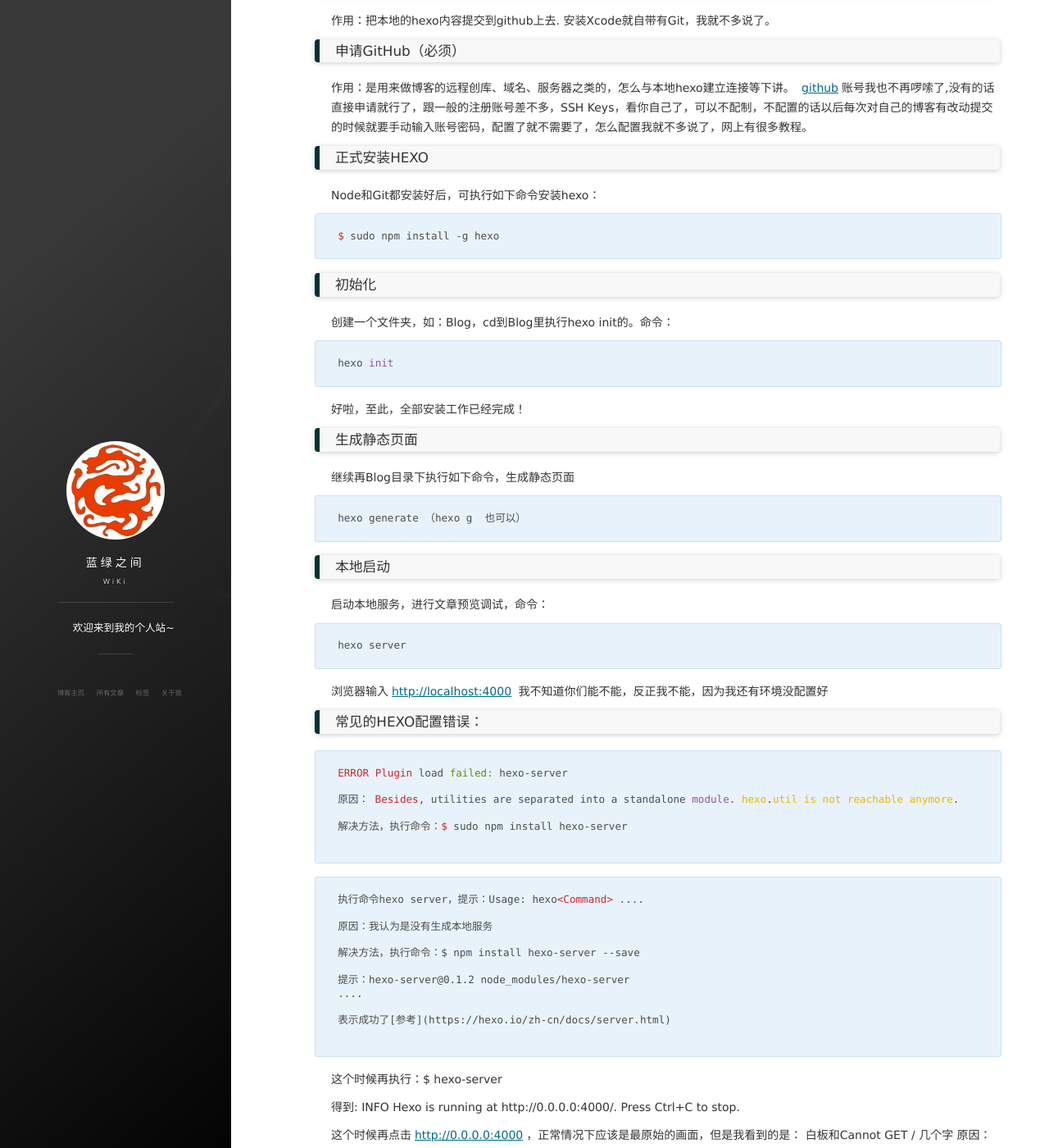
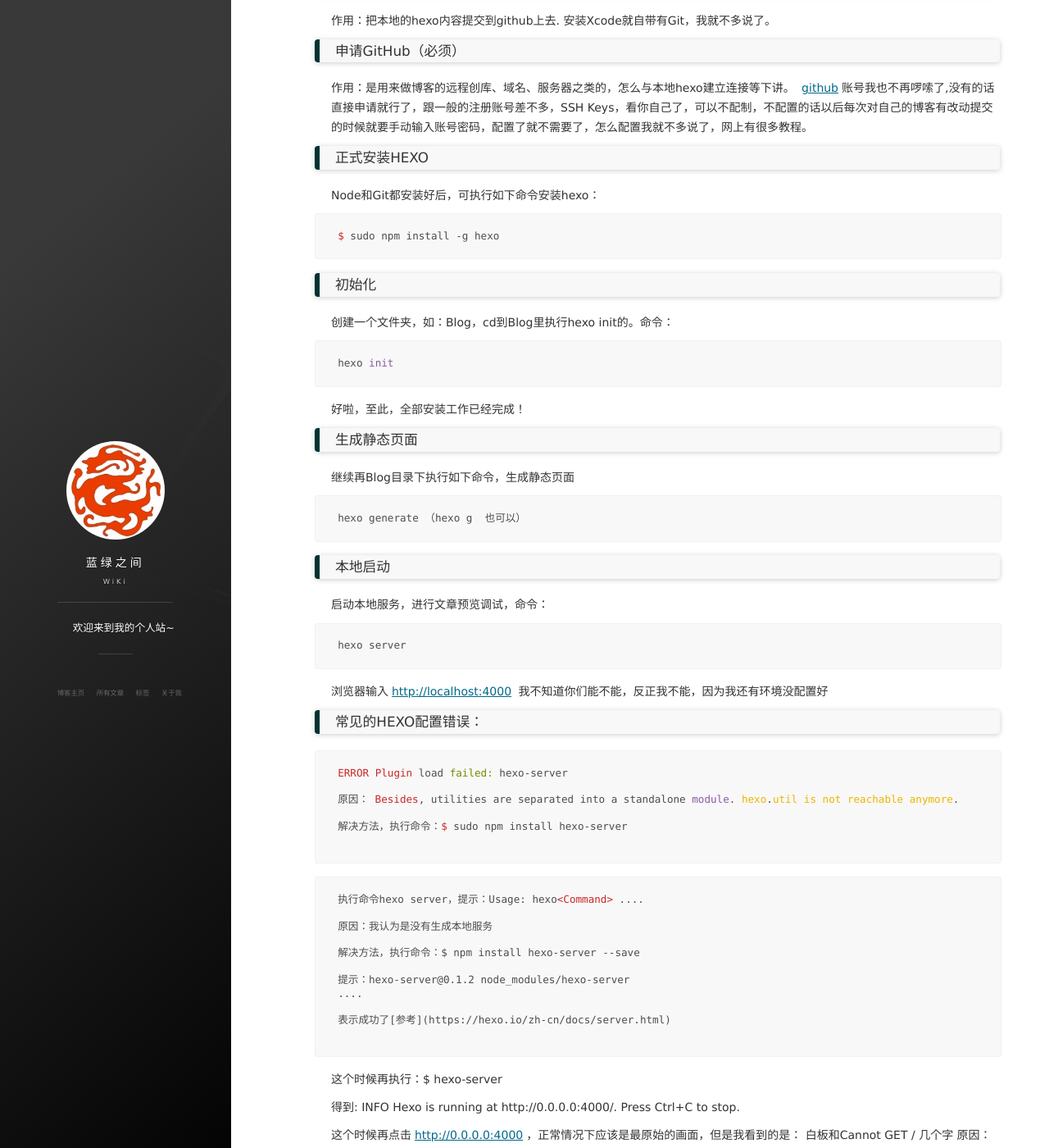
Before and after one commit to 15107355/wiki, a Jekyll site: the page built from _posts/2015-08-25-HEXO搭建个人博客.md, in a window 1280 px wide and 1400 px high, scrolled down 634 px. Shown: the whole window at 82% size. Built offline with Jekyll 4.4.1, drawn with Linux system fonts in a browser that asks for light colours; nearby versions of some CDN libraries.

Commit message:
2017.2.7 11:25 修改样式

```diff
--- a/_includes/footer.html
+++ b/_includes/footer.html
@@ -1,5 +1,72 @@
 <section class="footer">
     <footer>
+        <div class = "footer_div">
+        <nav class="cover-navigation navigation--social">
+          <ul class="navigation">
+
+          {% if site.social.weibo %}
+          <!-- Weibo -->
+          <li class="navigation__item_social">
+            <a href="http://weibo.com/{{site.social.weibo}}" title="@{{site.social.weibo}} 的微博" target="_blank">
+              <i class='social fa fa-weibo fa-2x'></i>
+              <span class="label">Weibo</span>
+            </a>
+          </li>
+          {% endif %}
+
+          {% if site.social.github %}
+          <!-- Github -->
+          <li class="navigation__item_social">
+            <a href="https://github.com/{{site.social.github}}" title="@{{site.social.github}} 的 Github" target="_blank">
+              <i class='social fa fa-github fa-2x'></i>
+              <span class="label">Github</span>
+            </a>
+          </li>
+          {% endif %}
+
+          {% if site.social.twitter %}
+          <!-- Twitter -->
+          <li class="navigation__item_social">
+            <a href="http://twitter.com/{{site.social.twitter}}" title="@{{site.social.twitter}}" target="_blank">
+              <i class='social fa fa-twitter fa-2x'></i>
+              <span class="label">Twitter</span>
+            </a>
+          </li>
+          {% endif %}
+
+          {% if site.social.gplus %}
+          <!-- Google Plus -->
+          <li class="navigation__item_social">
+            <a href="https://plus.google.com/{{site.social.gplus}}" rel="author" title="Google+" target="_blank">
+              <i class='social fa fa-google-plus-square fa-2x'></i>
+              <span class="label">Google Plus</span>
+            </a>
+          </li>
+          {% endif %}
+
+          <!-- RSS -->
+          <li class="navigation__item_social">
+            <a href="/feed.xml" rel="author" title="RSS" target="_blank">
+              <i class='social fa fa-rss fa-2x'></i>
+              <span class="label">RSS</span>
+            </a>
+          </li>
+
+          {% if site.social.mail %}
+          <!-- Email -->
+          <li class="navigation__item_social">
+            <a href="mailto:{{site.social.mail}}" title="Contact me">
+              <i class='social fa fa-envelope fa-2x'></i>
+              <span class="label">Email</span>
+            </a>
+          </li>
+          {% endif %}
+
+          </ul>
+        </nav>
+
+        </div>
+
         <div class = "footer_div">
            <p class="copyright text-muted">
             Copyright &copy; {{ site.title }} {{ site.time | date: '%Y' }} Theme by <a href="http://baixin.io/">leopardpan</a> |
--- a/css/main.css
+++ b/css/main.css
@@ -195,8 +195,8 @@ code {
 pre {
   margin-bottom: 1.3em;
   padding: 1em 2.5%;
-  background: #e8f2fb;
-  border: 1px solid #c9e1f6;
+  background: #f8f8f8;
+  border: 1px solid #f1f1f1;
   border-radius: 3px;
   font-family: Consolas, Menlo, Monaco, Lucida Console, Liberation Mono, DejaVu Sans Mono, Bitstream Vera Sans Mono, Courier New, monospace, serif;
   font-size: .9em;
```
